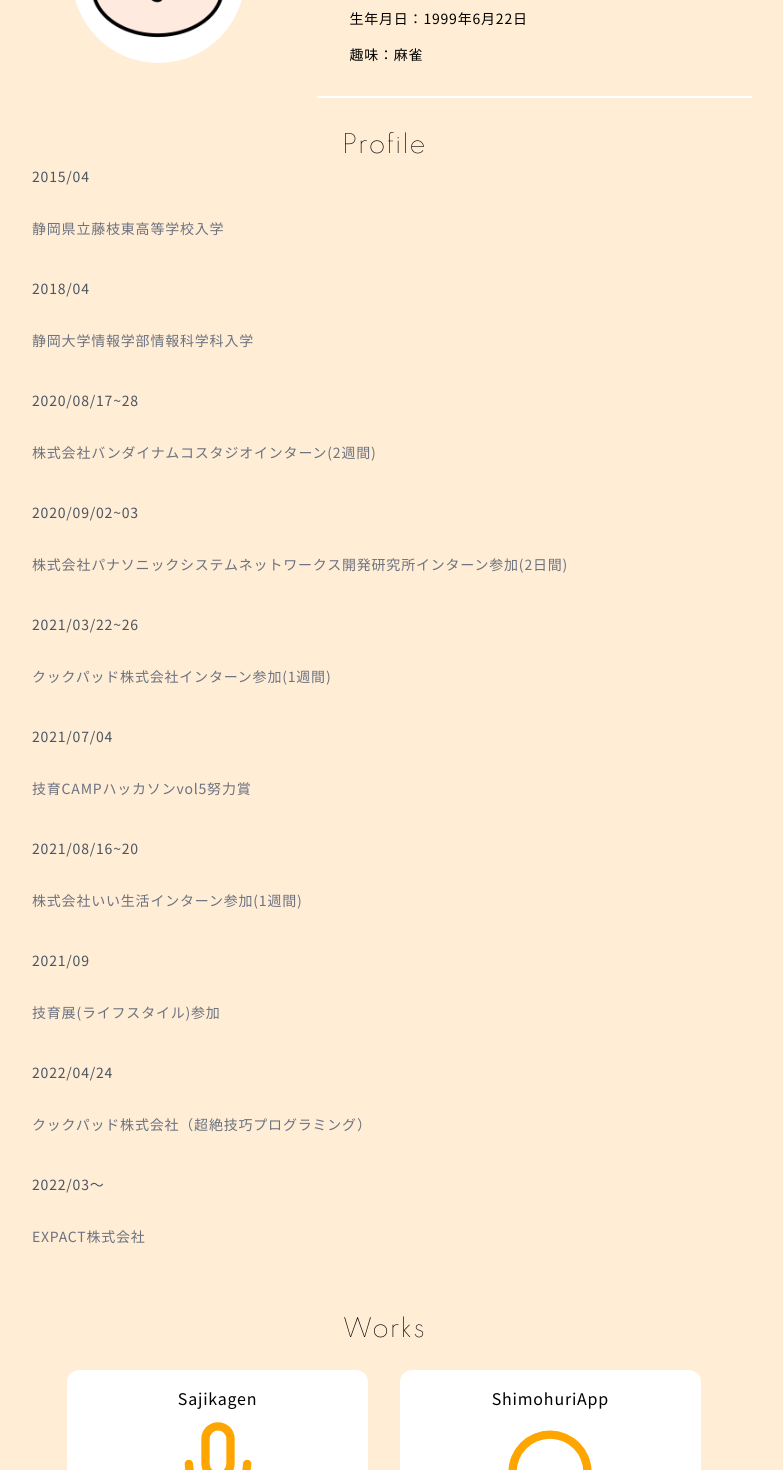
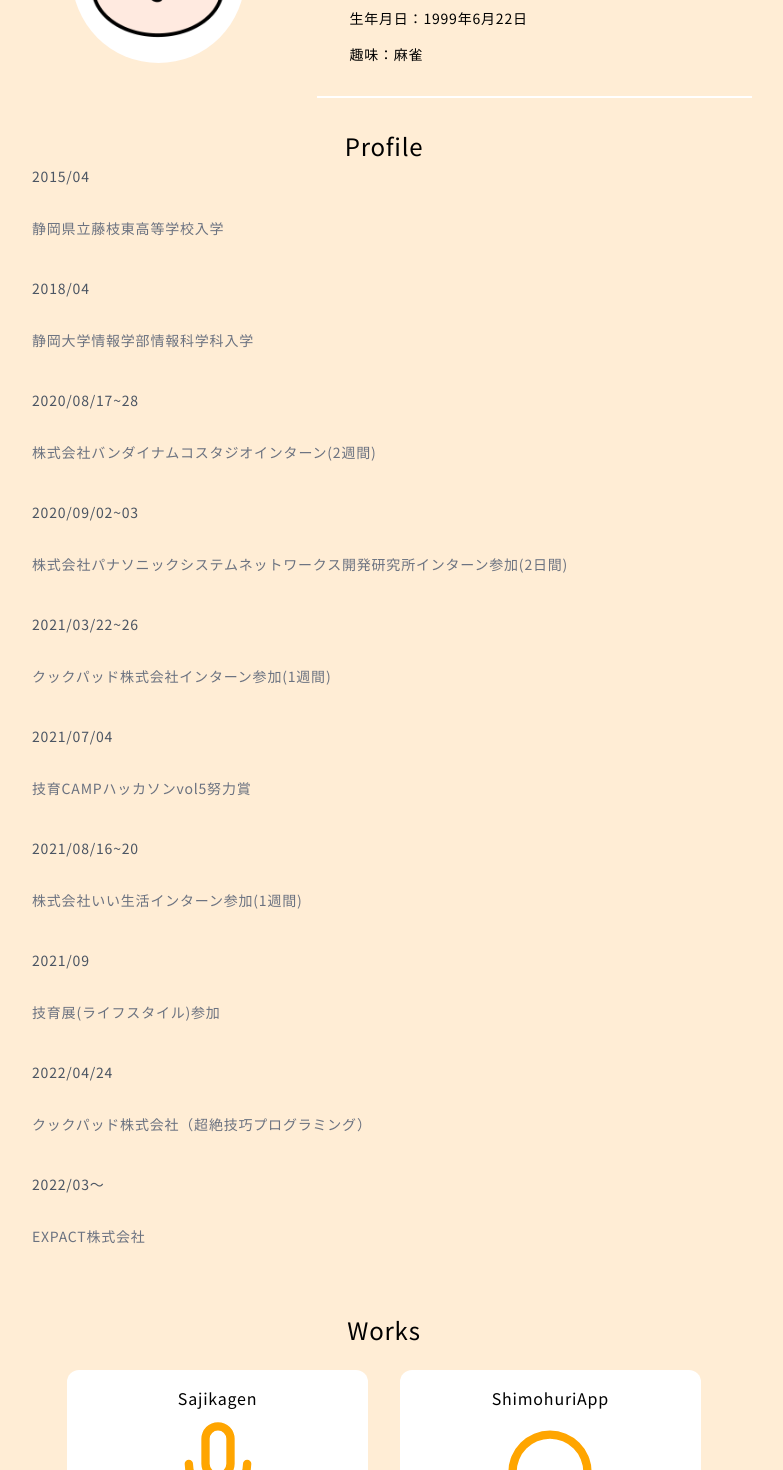
Before and after one commit to onikun94/portfolio, a Next.js app: page / in a window 1280 px wide. Shown: the part 320-1790 px from the top of the page, without its empty margins (256-1039 px from the left). Built offline with nearby package versions, Linux system fonts and the light colour scheme.

Commit message:
change font

```diff
--- a/src/components/profile/Careers.tsx
+++ b/src/components/profile/Careers.tsx
@@ -5,7 +5,7 @@ import Data from '@/data/Data.json';
 const Careers = () => {
   return (
     <div>
-      <h1 className="font-spartan text-2xl text-center">Profile</h1>
+      <h1 className="text-2xl text-center">Profile</h1>
       <div className="  text-gray-500">
         {Data.hisData.map((h) => (
           <Career key={h.contents} {...h} />
--- a/src/components/profile/Works.tsx
+++ b/src/components/profile/Works.tsx
@@ -7,7 +7,7 @@ import Data from '@/data/Data.json';
 const Works: VFC = () => {
   return (
     <div>
-      <h1 className="mt-8 font-spartan text-center">Works</h1>
+      <h1 className="mt-8 text-center">Works</h1>
       <div>
         <div className="flex justify-center m-2">
           {Data.workData.map((w) => (
```
